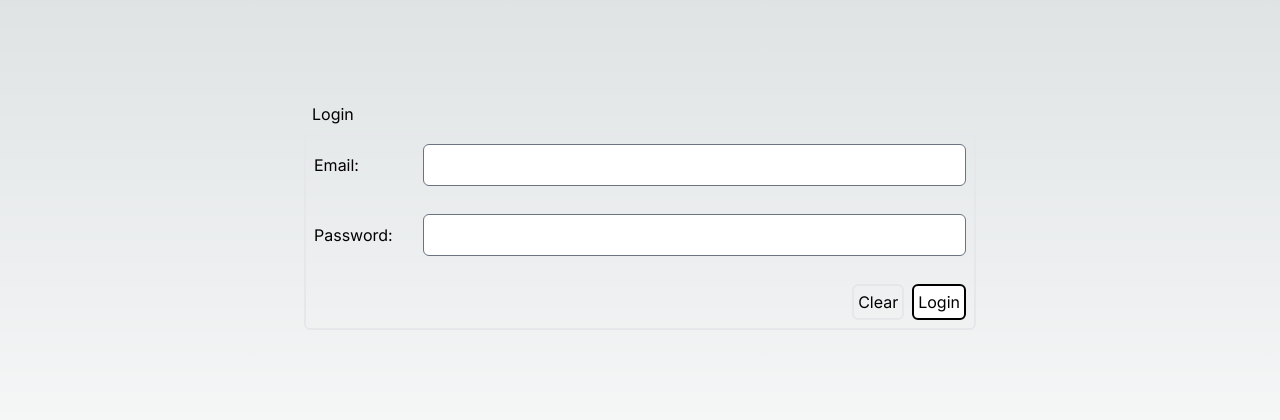
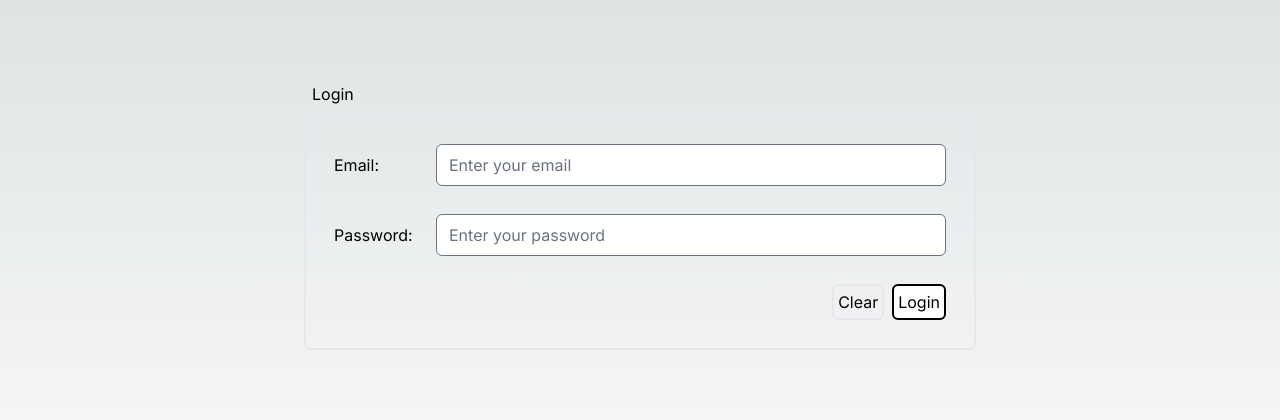
Before and after one commit to DanDaMan23/dating-site-next-js, a Next.js app: page /authentication/login in a window 1280 px wide. Shown: the part 184-604 px from the top of the page. Built offline with nearby package versions, Linux system fonts and the light colour scheme.

Commit message:
Put magic text in json file

```diff
--- a/src/app/authentication/login/page.tsx
+++ b/src/app/authentication/login/page.tsx
@@ -1,27 +1,31 @@
+import text from "./text.json"
+
 export default function Page() {
   return (
     <main className='h-screen flex justify-center items-center'>
       <div className='w-3/4 max-w-2xl'>
-        <h2 className='pl-2 pb-2'>Login</h2>
+        <h2 className='pl-2 pb-2'>{text.title}</h2>
         <div className='border-solid border-2 p-2 rounded-md'>
-          <form className='flex flex-col gap-7'>
+          <form className='flex flex-col gap-7 p-5'>
             <div className='flex flex-col lg:flex-row lg:justify-between lg:items-center gap-2'>
-              <label htmlFor='email'>Email:</label>
+              <label htmlFor='email'>{text.form.email.label}:</label>
               <input
                 type='email'
                 name='email'
                 id='email'
                 className='rounded-md w-auto lg:w-10/12 text-black'
+                placeholder={text.form.email.placeholder}
               />
             </div>
 
             <div className='flex flex-col lg:flex-row lg:justify-between lg:items-center gap-2'>
-              <label htmlFor='password'>Password:</label>
+              <label htmlFor='password'>{text.form.password.label}:</label>
               <input
                 type='password'
                 name='password'
                 id='password'
                 className='rounded-md w-auto lg:w-10/12 text-black'
+                placeholder={text.form.password.placeholder}
               />
             </div>
 
--- /dev/null
+++ b/src/app/authentication/login/text.json
@@ -0,0 +1,7 @@
+{
+  "title": "Login",
+  "form": {
+    "email": { "label": "Email", "placeholder": "Enter your email" },
+    "password": { "label": "Password", "placeholder": "Enter your password" }
+  }
+}
```
